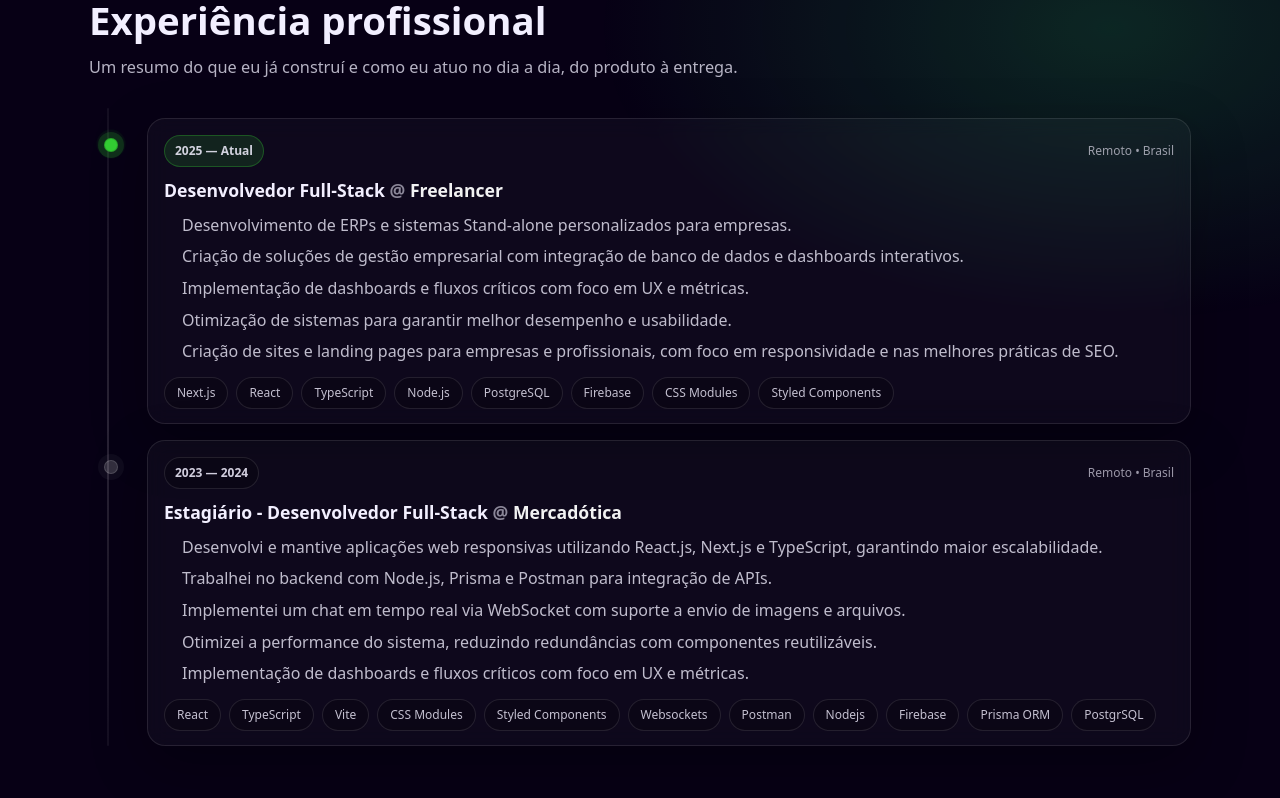
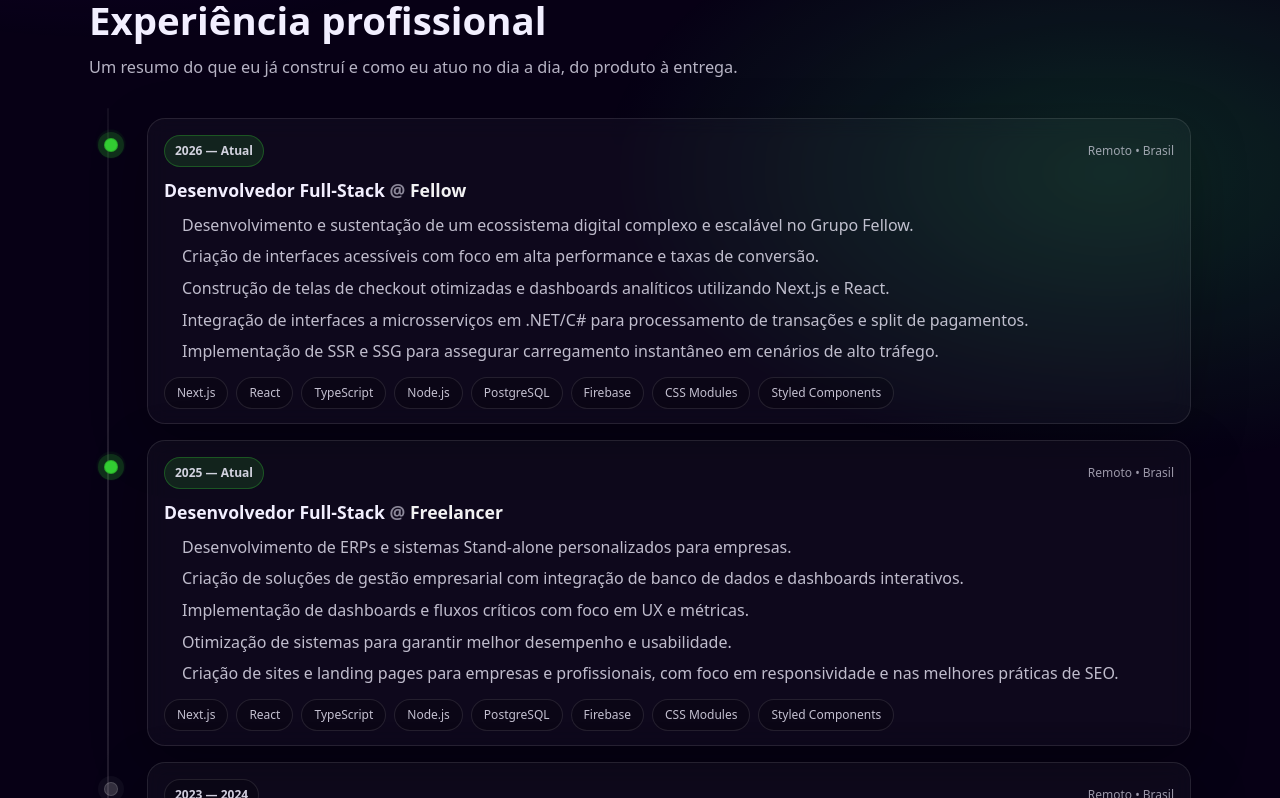
Before and after one commit to Gervasss/portfolio, a Next.js app: page / in a window 1280 px wide. Shown: the part 2322-3120 px from the top of the page. Built offline with nearby package versions, Linux system fonts and the light colour scheme.

Commit message:
adição do Grupo Fellow a experiencias

```diff
--- a/src/components/Experiences/ExpericencesSection.tsx
+++ b/src/components/Experiences/ExpericencesSection.tsx
@@ -9,21 +9,30 @@ export function ExperiencesSection() {
     const { t } = useLanguage();
 
     const EXPERIENCES = [
-        {
-            range: t("Experience.items.freelance.range"),
-            role: t("Experience.items.freelance.role"),
-            company: "Freelancer",
-            location: t("Experience.items.freelance.location"),
+         {
+            range: t("Experience.items.Grupo Fellow.range"),
+            role: t("Experience.items.Grupo Fellow.role"),
+            company: "Fellow",
+            location: t("Experience.items.Grupo Fellow.location"),
             isCurrent: true,
-            highlights: t("Experience.items.freelance.highlights") as unknown as string[],
+            highlights: t("Experience.items.Grupo Fellow.highlights") as unknown as string[],
             stack: ["Next.js", "React", "TypeScript", "Node.js", "PostgreSQL", "Firebase", "CSS Modules", "Styled Components"],
         },
         {
-            range: t("Experience.items.mercadotica.range"),
-            role: t("Experience.items.mercadotica.role"),
+            range: t("Experience.items.Freelance.range"),
+            role: t("Experience.items.Freelance.role"),
+            company: "Freelancer",
+            location: t("Experience.items.Freelance.location"),
+            isCurrent: true,
+            highlights: t("Experience.items.Freelance.highlights") as unknown as string[],
+            stack: ["Next.js", "React", "TypeScript", "Node.js", "PostgreSQL", "Firebase", "CSS Modules", "Styled Components"],
+        },
+        {
+            range: t("Experience.items.Mercadótica.range"),
+            role: t("Experience.items.Mercadótica.role"),
             company: "Mercadótica",
-            location: t("Experience.items.mercadotica.location"),
-            highlights: t("Experience.items.mercadotica.highlights") as unknown as string[],
+            location: t("Experience.items.Mercadótica.location"),
+            highlights: t("Experience.items.Mercadótica.highlights") as unknown as string[],
             stack: ["React", "TypeScript", "Vite", "CSS Modules", "Styled Components", "Websockets", "Postman", "Nodejs", "Firebase", "Prisma ORM", "PostgrSQL"],
         },
     ];
--- a/src/messages/en.json
+++ b/src/messages/en.json
@@ -62,7 +62,19 @@
   "title": "Professional Experience",
   "subtitle": "A summary of what I've built and how I operate day-to-day, from product to delivery.",
   "items": {
-    "freelance": {
+    "Grupo Fellow": {
+      "range": "2026 — Present",
+      "role": "Full-Stack Developer",
+      "location": "Remote • Brazil",
+      "highlights": [
+        "Development and maintenance of a complex and scalable digital ecosystem at Grupo Fellow.",
+        "Creation of accessible interfaces focused on high performance and conversion rates.",
+        "Building optimized checkout screens and analytical dashboards using Next.js and React.",
+        "Integration of interfaces with .NET/C# microservices for transaction processing and payment splits.",
+        "Implementation of SSR and SSG to ensure instant loading in high-traffic scenarios."
+      ]
+    },
+    "Freelance": {
       "range": "2025 — Present",
       "role": "Full-Stack Developer",
       "location": "Remote • Brazil",
@@ -74,7 +86,7 @@
         "Creation of websites and landing pages for companies and professionals, focusing on responsiveness and SEO best practices."
       ]
     },
-    "mercadotica": {
+    "Mercadótica": {
       "range": "2023 — 2024",
       "role": "Full-Stack Developer Intern",
       "location": "Remote • Brazil",
--- a/src/messages/es.json
+++ b/src/messages/es.json
@@ -69,7 +69,19 @@
   "title": "Experiencia profesional",
   "subtitle": "Un resumen de lo que he construido y cómo trabajo en el día a día, desde el producto hasta la entrega.",
   "items": {
-    "freelance": {
+  "Grupo Fellow": {
+      "range": "2026 — Actualidad",
+      "role": "Desarrollador Full-Stack",
+      "location": "Remoto • Brasil",
+      "highlights": [
+        "Desarrollo y mantenimiento de un ecosistema digital complejo y escalable en el Grupo Fellow.",
+        "Creación de interfaces accesibles con enfoque en alto rendimiento y tasas de conversión.",
+        "Construcción de pantallas de checkout optimizadas y dashboards analíticos utilizando Next.js y React.",
+        "Integración de interfaces con microservicios en .NET/C# para procesamiento de transacciones y split de pagos.",
+        "Implementación de SSR y SSG para asegurar una carga instantánea en escenarios de alto tráfico."
+      ]
+    },
+    "Freelance": {
       "range": "2025 — Actualidad",
       "role": "Desarrollador Full-Stack",
       "location": "Remoto • Brasil",
@@ -81,7 +93,7 @@
         "Creación de sitios web y landing pages para empresas y profesionales, con enfoque en la capacidad de respuesta y las mejores prácticas de SEO."
       ]
     },
-    "mercadotica": {
+    "Mercadótica": {
       "range": "2023 — 2024",
       "role": "Pasante - Desarrollador Full-Stack",
       "location": "Remoto • Brasil",
--- a/src/messages/pt.json
+++ b/src/messages/pt.json
@@ -60,7 +60,19 @@
   "title": "Experiência profissional",
   "subtitle": "Um resumo do que eu já construí e como eu atuo no dia a dia, do produto à entrega.",
   "items": {
-    "freelance": {
+    "Grupo Fellow": {
+      "range": "2026 — Atual",
+      "role": "Desenvolvedor Full-Stack",
+      "location": "Remoto • Brasil",
+      "highlights": [
+        "Desenvolvimento e sustentação de um ecossistema digital complexo e escalável no Grupo Fellow.",
+        "Criação de interfaces acessíveis com foco em alta performance e taxas de conversão.",
+        "Construção de telas de checkout otimizadas e dashboards analíticos utilizando Next.js e React.",
+        "Integração de interfaces a microsserviços em .NET/C# para processamento de transações e split de pagamentos.",
+        "Implementação de SSR e SSG para assegurar carregamento instantâneo em cenários de alto tráfego."
+      ]
+    },
+    "Freelance": {
       "range": "2025 — Atual",
       "role": "Desenvolvedor Full-Stack",
       "location": "Remoto • Brasil",
@@ -72,7 +84,7 @@
         "Criação de sites e landing pages para empresas e profissionais, com foco em responsividade e nas melhores práticas de SEO."
       ]
     },
-    "mercadotica": {
+    "Mercadótica": {
       "range": "2023 — 2024",
       "role": "Estagiário - Desenvolvedor Full-Stack",
       "location": "Remoto • Brasil",
```
